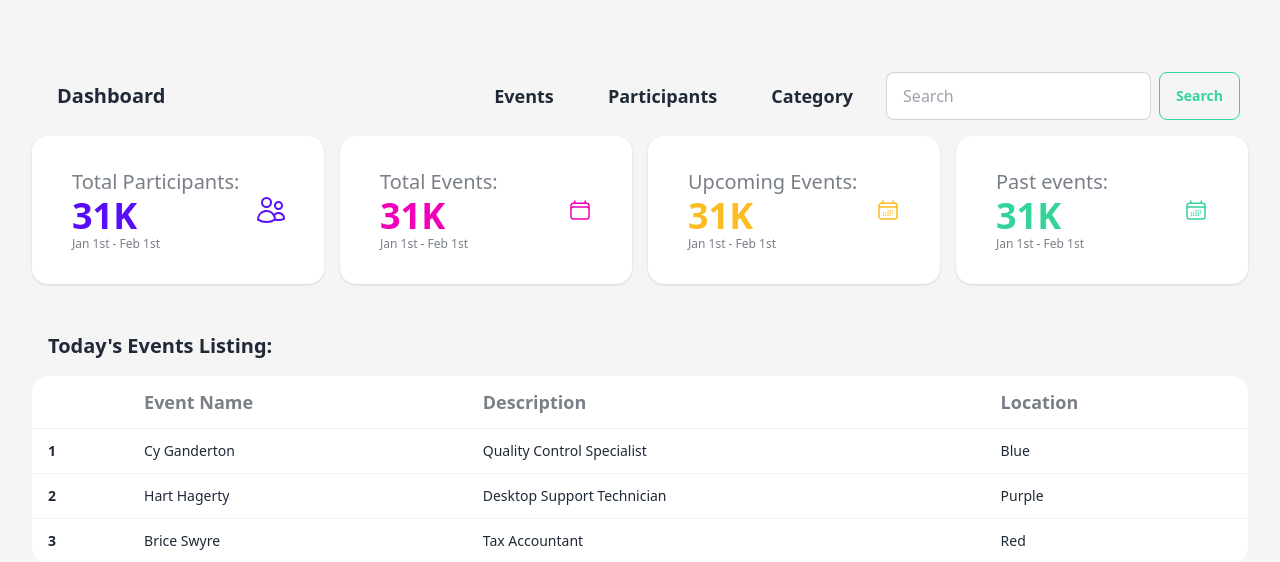
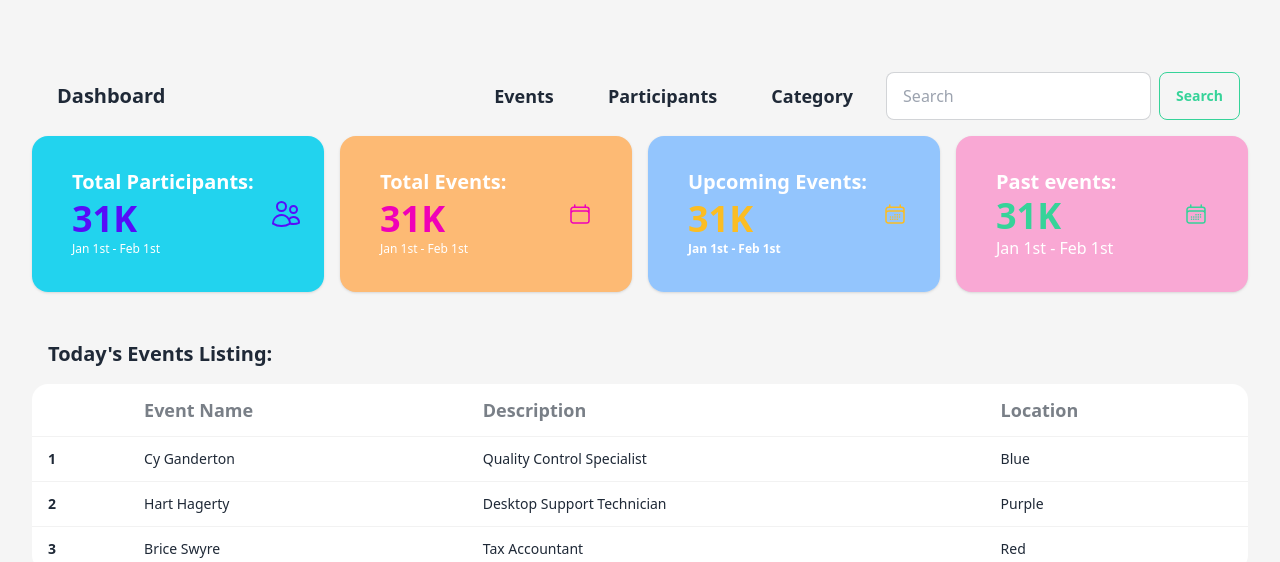
Before and after one commit to engrnazrulislam/event_mgmt_sys, a Django app: page /events/dashboard/ in a window 1280 px wide. Shown: the top 562 px of the page. Run offline with Django 5.2, Linux system fonts and the light colour scheme; data that the repository does not hold is empty.

Commit message:
ui_design_update

```diff
--- a/events/templates/dashboard.html
+++ b/events/templates/dashboard.html
@@ -29,54 +29,54 @@
         </div>
       </div>
       {% comment %} Grid Stats Section {% endcomment %}
-      <div class="grid grid-cols-1 grid-flow-row lg:grid-cols-4 lg:grid-flow-col gap-4">
+      <div class="grid grid-cols-1 grid-flow-row lg:grid-cols-4 lg:grid-flow-col gap-4 ">
 
-          <div class="stats shadow p-4">
+          <div class="stats shadow p-4 bg-cyan-400">
               <div class="stat">
                 <div class="stat-figure text-primary">
                   <svg xmlns="http://www.w3.org/2000/svg" fill="none" viewBox="0 0 24 24" stroke-width="1.5" stroke="currentColor" class="size-8">
                     <path stroke-linecap="round" stroke-linejoin="round" d="M15 19.128a9.38 9.38 0 0 0 2.625.372 9.337 9.337 0 0 0 4.121-.952 4.125 4.125 0 0 0-7.533-2.493M15 19.128v-.003c0-1.113-.285-2.16-.786-3.07M15 19.128v.106A12.318 12.318 0 0 1 8.624 21c-2.331 0-4.512-.645-6.374-1.766l-.001-.109a6.375 6.375 0 0 1 11.964-3.07M12 6.375a3.375 3.375 0 1 1-6.75 0 3.375 3.375 0 0 1 6.75 0Zm8.25 2.25a2.625 2.625 0 1 1-5.25 0 2.625 2.625 0 0 1 5.25 0Z" />
                   </svg>
                 </div>
-                <div class="stat-title text-xl">Total Participants:</div>
+                <div class="stat-title text-xl text-white font-bold">Total Participants:</div>
                 <div class="stat-value text-primary">31K</div>
-                <div class="stat-desc">Jan 1st - Feb 1st</div>
+                <div class="stat-desc text-white ">Jan 1st - Feb 1st</div>
             </div>
           </div>
-          <div class="stats shadow p-4">
+          <div class="stats shadow p-4 bg-orange-300">
               <div class="stat">
                 <div class="stat-figure text-secondary">
                   <svg xmlns="http://www.w3.org/2000/svg" fill="none" viewBox="0 0 24 24" stroke-width="1.5" stroke="currentColor" class="size-6">
                      <path stroke-linecap="round" stroke-linejoin="round" d="M6.75 3v2.25M17.25 3v2.25M3 18.75V7.5a2.25 2.25 0 0 1 2.25-2.25h13.5A2.25 2.25 0 0 1 21 7.5v11.25m-18 0A2.25 2.25 0 0 0 5.25 21h13.5A2.25 2.25 0 0 0 21 18.75m-18 0v-7.5A2.25 2.25 0 0 1 5.25 9h13.5A2.25 2.25 0 0 1 21 11.25v7.5" />
                   </svg>
                 </div>
-                <div class="stat-title text-xl">Total Events:</div>
+                <div class="stat-title text-xl text-white font-bold">Total Events:</div>
                 <div class="stat-value text-secondary">31K</div>
-                <div class="stat-desc">Jan 1st - Feb 1st</div>
+                <div class="stat-desc text-white">Jan 1st - Feb 1st</div>
             </div>
           </div>
-          <div class="stats shadow p-4">
+          <div class="stats shadow p-4 bg-blue-300">
               <div class="stat">
                 <div class="stat-figure text-warning">
                   <svg xmlns="http://www.w3.org/2000/svg" fill="none" viewBox="0 0 24 24" stroke-width="1.5" stroke="currentColor" class="size-6">
                       <path stroke-linecap="round" stroke-linejoin="round" d="M6.75 3v2.25M17.25 3v2.25M3 18.75V7.5a2.25 2.25 0 0 1 2.25-2.25h13.5A2.25 2.25 0 0 1 21 7.5v11.25m-18 0A2.25 2.25 0 0 0 5.25 21h13.5A2.25 2.25 0 0 0 21 18.75m-18 0v-7.5A2.25 2.25 0 0 1 5.25 9h13.5A2.25 2.25 0 0 1 21 11.25v7.5m-9-6h.008v.008H12v-.008ZM12 15h.008v.008H12V15Zm0 2.25h.008v.008H12v-.008ZM9.75 15h.008v.008H9.75V15Zm0 2.25h.008v.008H9.75v-.008ZM7.5 15h.008v.008H7.5V15Zm0 2.25h.008v.008H7.5v-.008Zm6.75-4.5h.008v.008h-.008v-.008Zm0 2.25h.008v.008h-.008V15Zm0 2.25h.008v.008h-.008v-.008Zm2.25-4.5h.008v.008H16.5v-.008Zm0 2.25h.008v.008H16.5V15Z" />
                   </svg>
                 </div>
-                <div class="stat-title text-xl">Upcoming Events:</div>
+                <div class="stat-title text-xl text-white font-bold">Upcoming Events:</div>
                 <div class="stat-value text-warning">31K</div>
-                <div class="stat-desc">Jan 1st - Feb 1st</div>
+                <div class="stat-desc text-white font-bold">Jan 1st - Feb 1st</div>
             </div>
           </div>
-          <div class="stats shadow p-4">
+          <div class="stats shadow p-4 bg-pink-300">
               <div class="stat">
                 <div class="stat-figure text-success">
                   <svg xmlns="http://www.w3.org/2000/svg" fill="none" viewBox="0 0 24 24" stroke-width="1.5" stroke="currentColor" class="size-6">
                       <path stroke-linecap="round" stroke-linejoin="round" d="M6.75 3v2.25M17.25 3v2.25M3 18.75V7.5a2.25 2.25 0 0 1 2.25-2.25h13.5A2.25 2.25 0 0 1 21 7.5v11.25m-18 0A2.25 2.25 0 0 0 5.25 21h13.5A2.25 2.25 0 0 0 21 18.75m-18 0v-7.5A2.25 2.25 0 0 1 5.25 9h13.5A2.25 2.25 0 0 1 21 11.25v7.5m-9-6h.008v.008H12v-.008ZM12 15h.008v.008H12V15Zm0 2.25h.008v.008H12v-.008ZM9.75 15h.008v.008H9.75V15Zm0 2.25h.008v.008H9.75v-.008ZM7.5 15h.008v.008H7.5V15Zm0 2.25h.008v.008H7.5v-.008Zm6.75-4.5h.008v.008h-.008v-.008Zm0 2.25h.008v.008h-.008V15Zm0 2.25h.008v.008h-.008v-.008Zm2.25-4.5h.008v.008H16.5v-.008Zm0 2.25h.008v.008H16.5V15Z" />
                   </svg>
                 </div>
-                <div class="stat-title text-xl">Past events:</div>
+                <div class="stat-title text-xl text-white font-bold">Past events:</div>
                 <div class="stat-value text-success">31K</div>
-                <div class="stat-desc">Jan 1st - Feb 1st</div>
+                <div class="stat-des text-white">Jan 1st - Feb 1st</div>
             </div>
           </div>
       </div>
--- a/static/css/output.css
+++ b/static/css/output.css
@@ -2455,23 +2436,69 @@ details.collapse summary::-webkit-details-marker {
   background-color: rgb(245 245 245 / var(--tw-bg-opacity, 1));
 }
 
-.bg-neutral {
-  --tw-bg-opacity: 1;
-  background-color: hsl(var(--n) / var(--tw-bg-opacity, 1));
-}
-
-.bg-base-300 {
-  --tw-bg-opacity: 1;
-  background-color: hsl(var(--b3) / var(--tw-bg-opacity, 1));
-}
-
-.bg-black {
-  --tw-bg-opacity: 1;
-  background-color: rgb(0 0 0 / var(--tw-bg-opacity, 1));
-}
-
-.fill-current {
-  fill: currentColor;
+.bg-accent {
+  --tw-bg-opacity: 1;
+  background-color: hsl(var(--a) / var(--tw-bg-opacity, 1));
+}
+
+.bg-error {
+  --tw-bg-opacity: 1;
+  background-color: hsl(var(--er) / var(--tw-bg-opacity, 1));
+}
+
+.bg-green-100 {
+  --tw-bg-opacity: 1;
+  background-color: rgb(220 252 231 / var(--tw-bg-opacity, 1));
+}
+
+.bg-yellow-100 {
+  --tw-bg-opacity: 1;
+  background-color: rgb(254 249 195 / var(--tw-bg-opacity, 1));
+}
+
+.bg-yellow-300 {
+  --tw-bg-opacity: 1;
+  background-color: rgb(253 224 71 / var(--tw-bg-opacity, 1));
+}
+
+.bg-cyan-100 {
+  --tw-bg-opacity: 1;
+  background-color: rgb(207 250 254 / var(--tw-bg-opacity, 1));
+}
+
+.bg-orange-100 {
+  --tw-bg-opacity: 1;
+  background-color: rgb(255 237 213 / var(--tw-bg-opacity, 1));
+}
+
+.bg-cyan-400 {
+  --tw-bg-opacity: 1;
+  background-color: rgb(34 211 238 / var(--tw-bg-opacity, 1));
+}
+
+.bg-orange-400 {
+  --tw-bg-opacity: 1;
+  background-color: rgb(251 146 60 / var(--tw-bg-opacity, 1));
+}
+
+.bg-orange-300 {
+  --tw-bg-opacity: 1;
+  background-color: rgb(253 186 116 / var(--tw-bg-opacity, 1));
+}
+
+.bg-cyan-300 {
+  --tw-bg-opacity: 1;
+  background-color: rgb(103 232 249 / var(--tw-bg-opacity, 1));
+}
+
+.bg-blue-300 {
+  --tw-bg-opacity: 1;
+  background-color: rgb(147 197 253 / var(--tw-bg-opacity, 1));
+}
+
+.bg-pink-300 {
+  --tw-bg-opacity: 1;
+  background-color: rgb(249 168 212 / var(--tw-bg-opacity, 1));
 }
 
 .p-4 {
@@ -2541,14 +2565,9 @@ details.collapse summary::-webkit-details-marker {
   color: hsl(var(--wa) / var(--tw-text-opacity, 1));
 }
 
-.text-neutral-content {
-  --tw-text-opacity: 1;
-  color: hsl(var(--nc) / var(--tw-text-opacity, 1));
-}
-
-.text-base-content {
-  --tw-text-opacity: 1;
-  color: hsl(var(--bc) / var(--tw-text-opacity, 1));
+.text-white {
+  --tw-text-opacity: 1;
+  color: rgb(255 255 255 / var(--tw-text-opacity, 1));
 }
 
 .shadow {
```
Also changed, not shown: other parts of static/css/output.css (+5 -41 lines).
